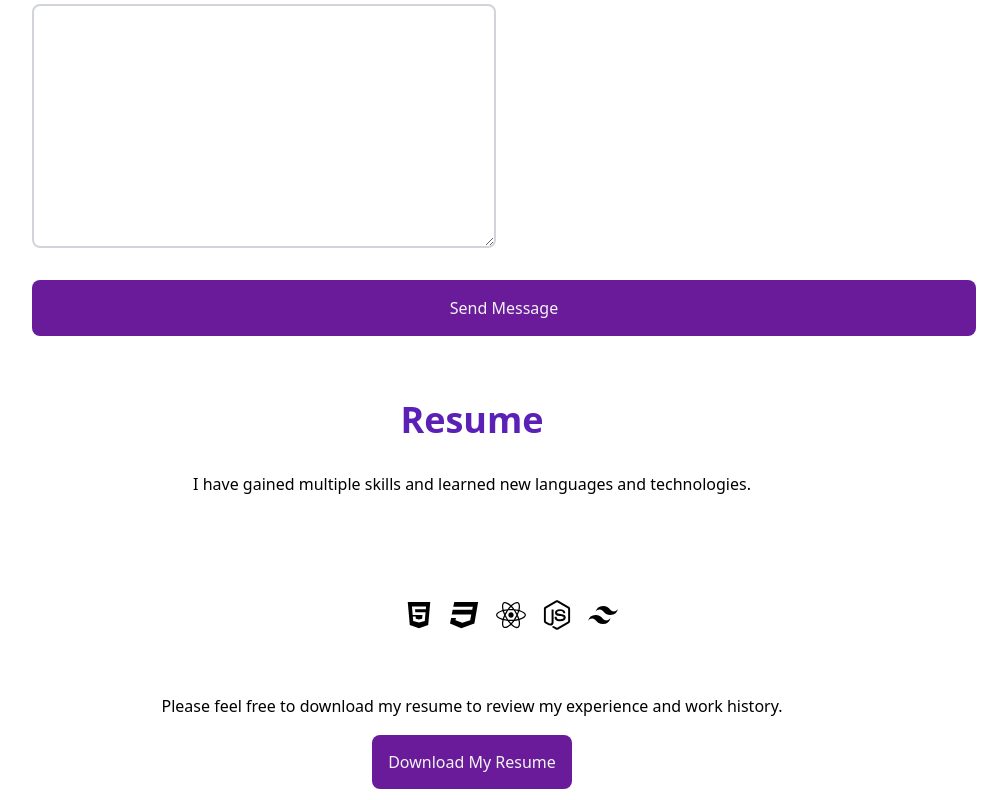
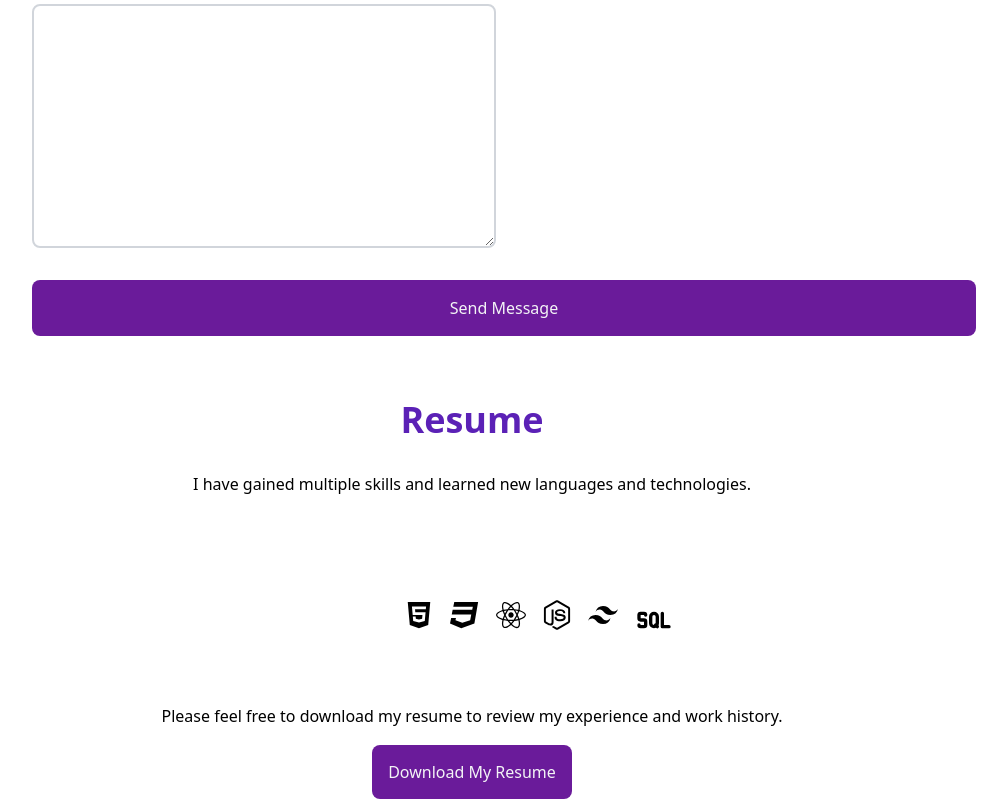
Before and after one commit to athenamw/whatsYourReact-ion, a React (Vite) app: page / in a window 1280 px wide. Shown: the part 2401-3201 px from the top of the page, without its empty margins (168-1175 px from the left). Built offline with nearby package versions, Linux system fonts and the light colour scheme.

Commit message:
add icons

```diff
--- a/src/components/Resume.jsx
+++ b/src/components/Resume.jsx
@@ -1,6 +1,9 @@
 import React from "react"
 import {FaHtml5, FaCss3, FaReact, FaNodeJs} from 'react-icons/fa';
 import { SiTailwindcss } from "react-icons/si";
+import { TbSql } from "react-icons/tb";
+
+import resume from '../assets/resume.pdf'
 
 
 
@@ -29,11 +32,14 @@ const Resume = () => {
                         <a href="https://v2.tailwindcss.com/docs">
                         <SiTailwindcss className="cursor-pointer" size={30} />
                         </a>
+                        <a href="https://dev.mysql.com/doc/">
+                        <TbSql className="cursor-pointer" size={40} />
+                        </a>
                     </section>
             <section>
             <p className='text-center py-8'>Please feel free to download my resume to review my experience and work history.</p>
             <button className="button color-violet-900 w-full">
-                 <a className="button cursor-pointer bg-[#6A1B9A] text-gray-100 mt-4 p-4 rounded-lg mb-4" href="assets/resume.pdf" download="assets/resume.pdf">Download My Resume</a>
+                 <a className="button cursor-pointer bg-[#6A1B9A] text-gray-100 mt-4 p-4 rounded-lg mb-4" href="../assets/resume.pdf" download="assets/resume.pdf">Download My Resume</a>
              </button>
             </section>
         </section>
```
Also changed, not shown: 1 other file (tests, documents, lock files or other folders).
